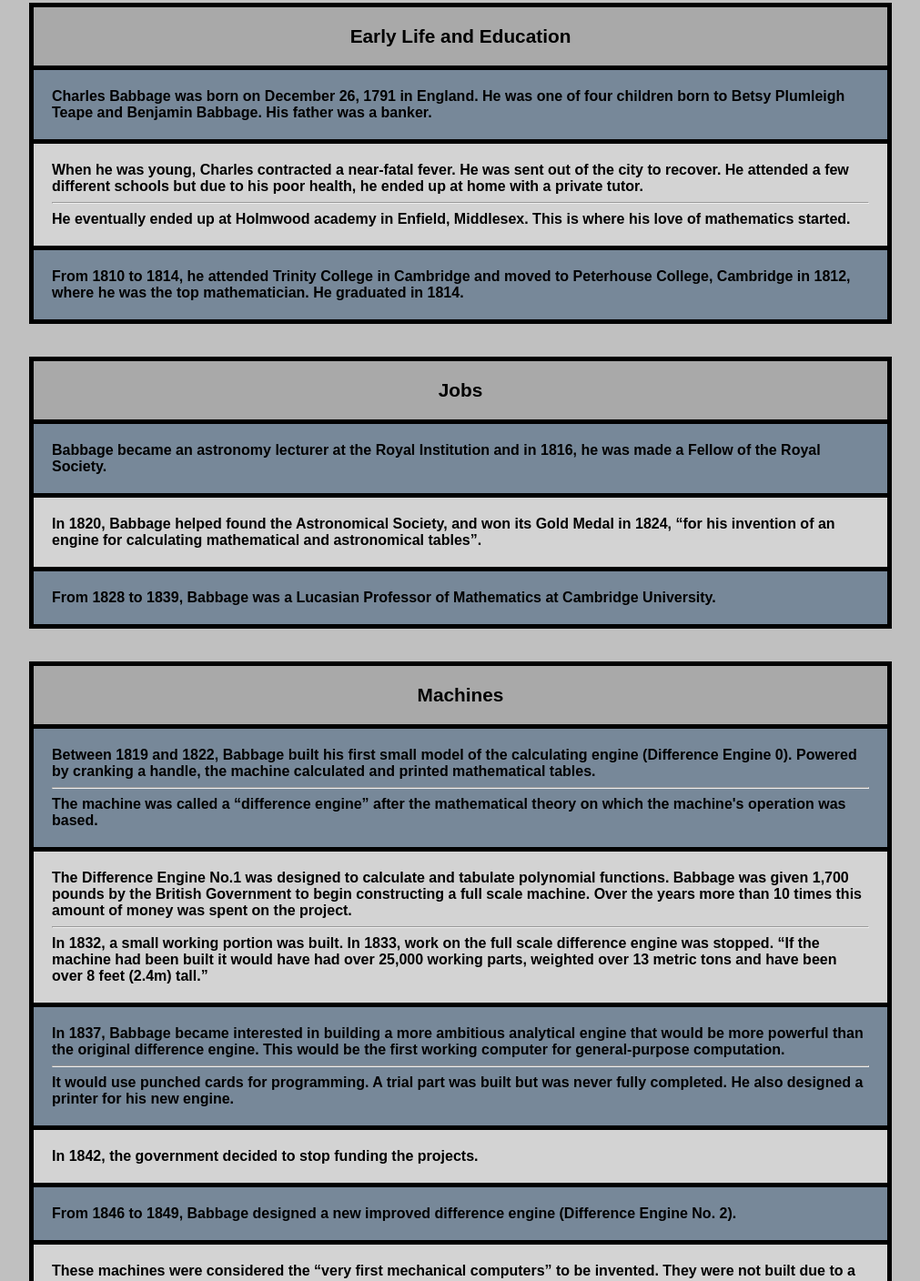
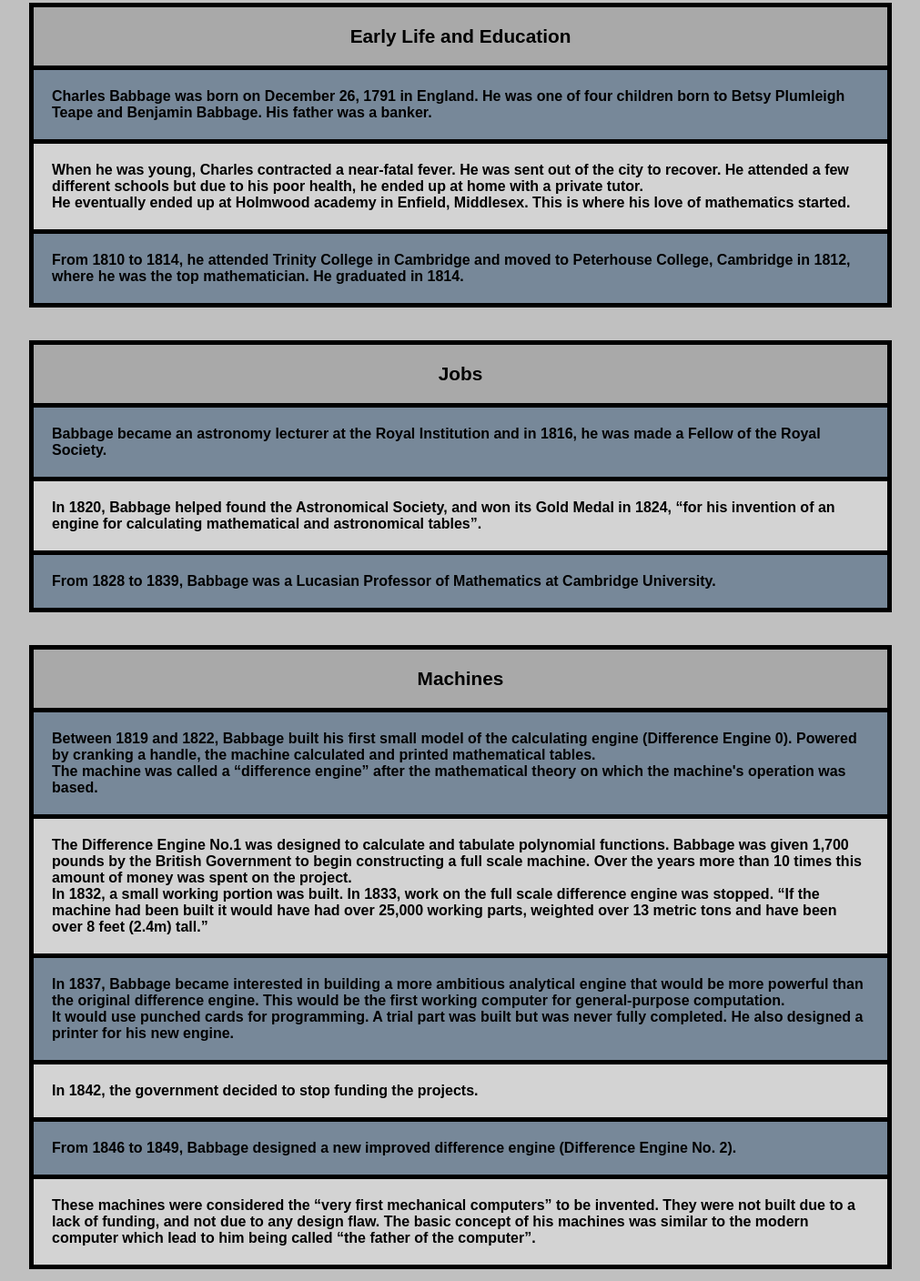
Before and after one commit to matthew-sanii/ICSO-Assignment2-HTML, a plain HTML site: page index.html in a window 1280 px wide. Shown: the part 586-1994 px from the top of the page at 91% size, without its empty margins (134-1145 px from the left). Drawn offline with Linux system fonts and the light colour scheme.

Commit message:
edited index.html

```diff
--- a/index.html
+++ b/index.html
@@ -1,6 +1,7 @@
 <!DOCTYPE html>
 <html>
   <head>
+    <meta charset="utf-8">
   <style>
   table {
   font-family: arial, sans-serif;
@@ -52,7 +53,7 @@
   text-align:center;
 }
 </style>
-    <title>Charles Babbage</title>
+  <title>Charles Babbage</title>
   </head>
   <body style="background-color:silver">
 <h1 id="txt">Charles Babbage</h1>
@@ -69,7 +70,7 @@
     <th>Charles Babbage was born on December 26, 1791 in England. He was one of four children born to Betsy Plumleigh Teape and Benjamin Babbage. His father was a banker.</th>
   </tr>
   <tr>
-    <th>When he was young, Charles contracted a near-fatal fever. He was sent out of the city to recover. He attended a few different schools but due to his poor health, he ended up at home with a private tutor.<hr>He eventually ended up at Holmwood academy in Enfield, Middlesex. This is where his love of mathematics started.</th>
+    <th>When he was young, Charles contracted a near-fatal fever. He was sent out of the city to recover. He attended a few different schools but due to his poor health, he ended up at home with a private tutor.<br>He eventually ended up at Holmwood academy in Enfield, Middlesex. This is where his love of mathematics started.</th>
   </tr>
   <tr>
     <th>From 1810 to 1814, he attended Trinity College in Cambridge and moved to Peterhouse College, Cambridge in 1812, where he was the top mathematician. He graduated in 1814.</th>
@@ -98,13 +99,13 @@
     <th id="test">Machines</th>
   </tr>
   <tr>
-    <th>Between 1819 and 1822, Babbage built his first small model of the calculating engine (Difference Engine 0). Powered by cranking a handle, the machine calculated and printed mathematical tables.<hr>The machine was called a <q>difference engine</q> after the mathematical theory on which the machine's operation was based.</th>
+    <th>Between 1819 and 1822, Babbage built his first small model of the calculating engine (Difference Engine 0). Powered by cranking a handle, the machine calculated and printed mathematical tables.<br>The machine was called a <q>difference engine</q> after the mathematical theory on which the machine's operation was based.</th>
   </tr>
   <tr>
-    <th>The Difference Engine No.1 was designed to calculate and tabulate polynomial functions. Babbage was given 1,700 pounds by the British Government to begin constructing a full scale machine. Over the years more than 10 times this amount of money was spent on the project.<hr>In 1832, a small working portion was built. In 1833, work on the full scale difference engine was stopped. <q>If the machine had been built it would have had over 25,000 working parts, weighted over 13 metric tons and have been over 8 feet (2.4m) tall.</q></th>
+    <th>The Difference Engine No.1 was designed to calculate and tabulate polynomial functions. Babbage was given 1,700 pounds by the British Government to begin constructing a full scale machine. Over the years more than 10 times this amount of money was spent on the project.<br>In 1832, a small working portion was built. In 1833, work on the full scale difference engine was stopped. <q>If the machine had been built it would have had over 25,000 working parts, weighted over 13 metric tons and have been over 8 feet (2.4m) tall.</q></th>
   </tr>
   <tr>
-    <th>In 1837, Babbage became interested in building a more ambitious analytical engine that would be more powerful than the original difference engine. This would be the first working computer for general-purpose computation.<hr>It would use punched cards for programming. A trial part was built but was never fully completed. He also designed a printer for his new engine.</th>
+    <th>In 1837, Babbage became interested in building a more ambitious analytical engine that would be more powerful than the original difference engine. This would be the first working computer for general-purpose computation.<br>It would use punched cards for programming. A trial part was built but was never fully completed. He also designed a printer for his new engine.</th>
   </tr>
   <tr>
     <th>In 1842, the government decided to stop funding the projects.</th>
@@ -148,6 +149,6 @@
     <th>On October 18, 1871, Charles Babbage died at the age of 79. He is buried in the Kensal Green Cemetery in London.</th>
   </tr>
 </table>
-<p id="tet">Mathematician <span>&#183;</span> Mechanical Engineer <span>&#183;</span> Inventor <span>&#183;</span> Philosopher</p>
+<p id="tet">Mathematician <span>·;</span> Mechanical Engineer <span>·;</span> Inventor <span>·;</span> Philosopher</p>
   </body>
 </html>
```
